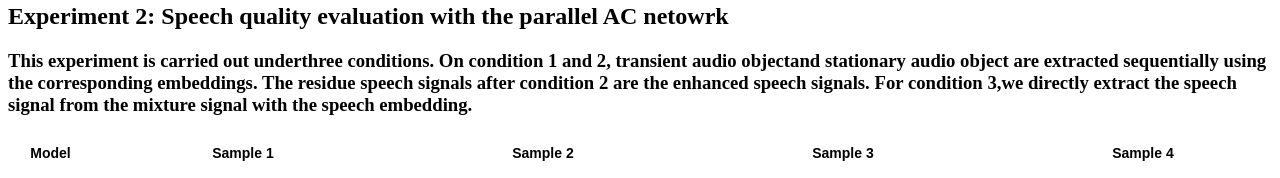
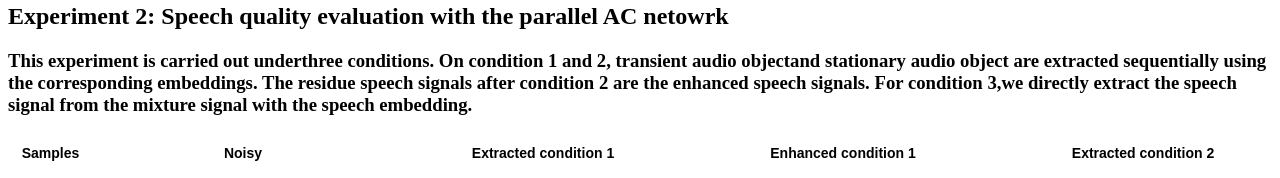
Before and after one commit to zhangxinaaaa/sse_demo.github.io, a plain HTML site: page index.html in a window 1280 px wide. Shown: the part 1554-1732 px from the top of the page. Drawn offline with Linux system fonts and the light colour scheme.

Commit message:
adjust columns name

```diff
--- a/index.html
+++ b/index.html
@@ -378,12 +378,12 @@
     </colgroup>
     <thead>
       <tr>
-        <th class="tg-c3ow">Model</th>
-        <th class="tg-c3ow">Sample 1</th>
-        <th class="tg-c3ow">Sample 2</th>
-        <th class="tg-c3ow">Sample 3</th>
-        <th class="tg-c3ow">Sample 4</th>
-        <th class="tg-c3ow">Sample 5</th>
+        <th class="tg-c3ow">Samples</th>
+        <th class="tg-c3ow">Noisy</th>
+        <th class="tg-c3ow">Extracted condition 1</th>
+        <th class="tg-c3ow">Enhanced condition 1</th>
+        <th class="tg-c3ow">Extracted condition 2</th>
+        <th class="tg-c3ow">Enhanced condition 2</th>
       </tr>
     </thead>
     <tbody>
```
